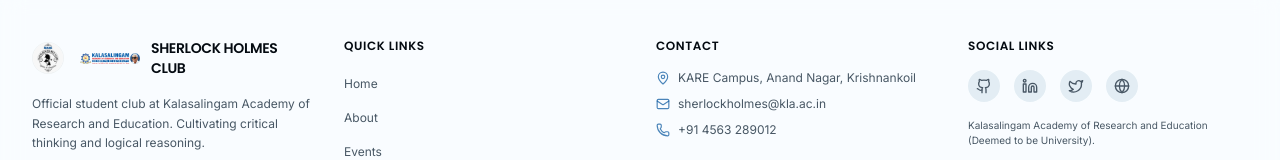
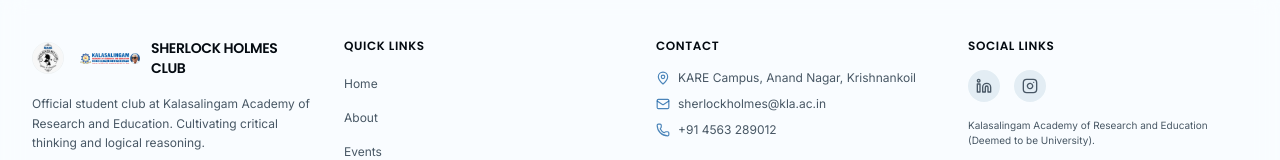
Before and after one commit to asdcreations4166-ctrl/sherlock-holmes-club-kare, a Next.js app: page / in a window 1280 px wide. Shown: the part 4959-5119 px from the top of the page. Built offline with nearby package versions, Linux system fonts and the light colour scheme; no server answers; the database is empty.

Commit message:
chore: update footer social links to only linkedin and instagram

```diff
--- a/components/layout/Footer.tsx
+++ b/components/layout/Footer.tsx
@@ -1,5 +1,5 @@
 import Link from "next/link";
-import { Mail, Phone, MapPin, Github, Linkedin, Twitter, Globe } from "lucide-react";
+import { Mail, Phone, MapPin, Linkedin, Instagram } from "lucide-react";
 
 export default function Footer() {
   const currentYear = new Date().getFullYear();
@@ -86,13 +86,6 @@
               <a
                 href="#"
                 className="rounded-lg p-2 bg-secondary text-muted-foreground hover:text-primary hover:bg-secondary-foreground/10 transition-all"
-                aria-label="GitHub"
-              >
-                <Github className="h-4 w-4" />
-              </a>
-              <a
-                href="#"
-                className="rounded-lg p-2 bg-secondary text-muted-foreground hover:text-primary hover:bg-secondary-foreground/10 transition-all"
                 aria-label="LinkedIn"
               >
                 <Linkedin className="h-4 w-4" />
@@ -100,16 +93,9 @@
               <a
                 href="#"
                 className="rounded-lg p-2 bg-secondary text-muted-foreground hover:text-primary hover:bg-secondary-foreground/10 transition-all"
-                aria-label="Twitter"
+                aria-label="Instagram"
               >
-                <Twitter className="h-4 w-4" />
-              </a>
-              <a
-                href="#"
-                className="rounded-lg p-2 bg-secondary text-muted-foreground hover:text-primary hover:bg-secondary-foreground/10 transition-all"
-                aria-label="Website"
-              >
-                <Globe className="h-4 w-4" />
+                <Instagram className="h-4 w-4" />
               </a>
             </div>
             <p className="text-[10px] text-muted-foreground">
```
